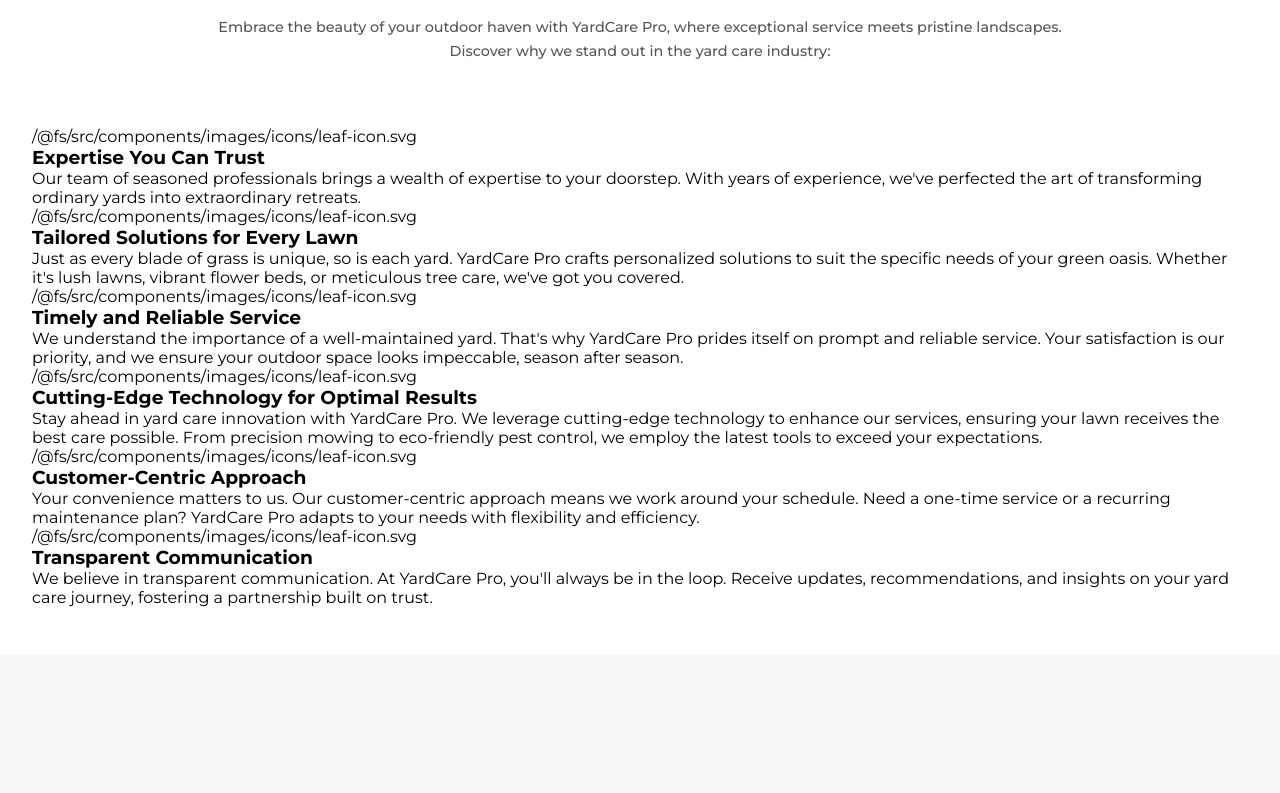
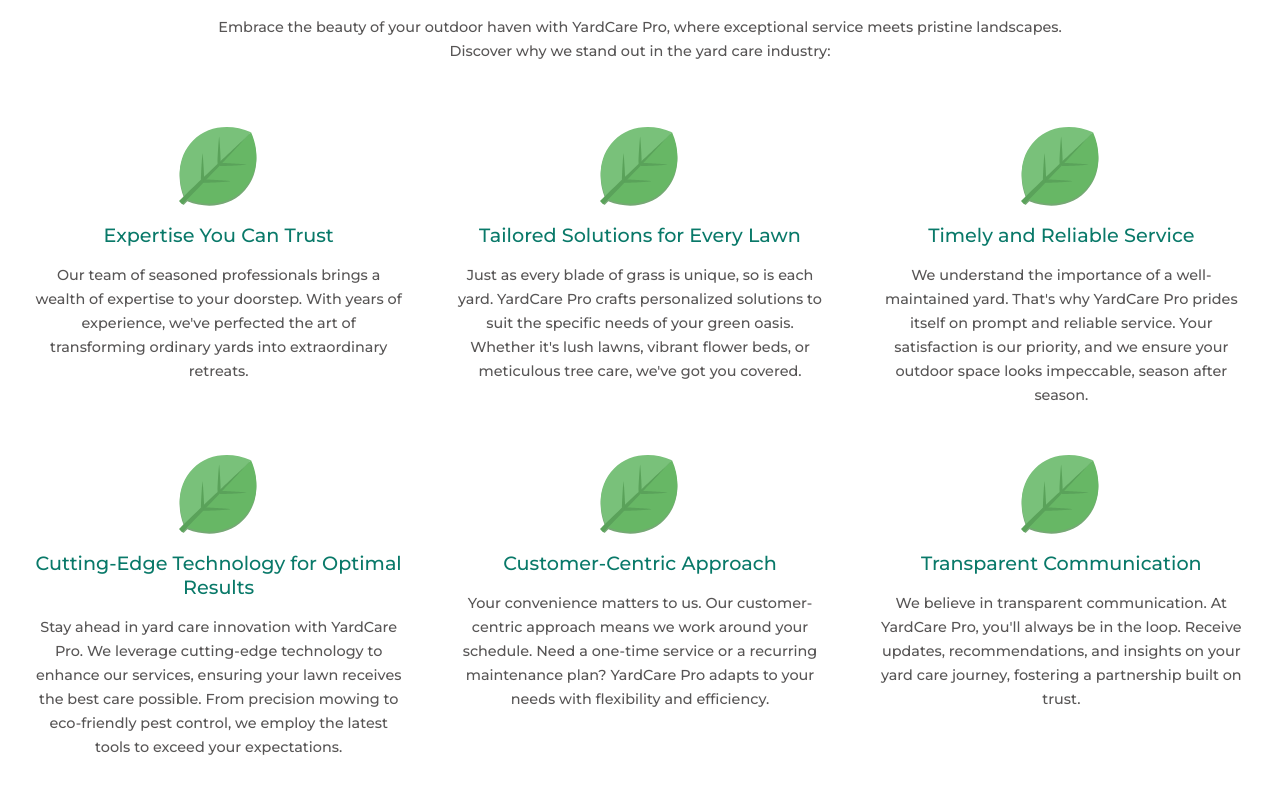
Before and after one commit to Amen-Musingarimi/yard-care, a React (Create React App) app: page / in a window 1280 px wide. Shown: the part 847-1640 px from the top of the page. Before the commit the page ends 1502 px from the top, so only its background shows below. Built offline with nearby package versions, Linux system fonts and the light colour scheme.

Commit message:
Style the why us reasons

```diff
--- a/src/components/pages/HomeSections/WhyUs.jsx
+++ b/src/components/pages/HomeSections/WhyUs.jsx
@@ -18,11 +18,9 @@
       <div className="reasons-container">
         {whyUsReasons.map((reason, index) => (
           <div key={index} className="reason">
-            <div className="icon">{reason.icon}</div>
-            <div className="reason-content">
-              <h3 className="reason-heading">{reason.heading}</h3>
-              <p className="reason-text">{reason.text}</p>
-            </div>
+            <img src={reason.icon} alt="ReasonIcon" className="reason-icon" />
+            <h4 className="reason-heading">{reason.heading}</h4>
+            <p className="reason-text">{reason.text}</p>
           </div>
         ))}
       </div>
--- a/src/components/styles/WhyUs.css
+++ b/src/components/styles/WhyUs.css
@@ -29,3 +29,36 @@
   font-weight: 500;
   line-height: 1.5rem;
 }
+
+.reasons-container {
+  display: grid;
+  grid-template-columns: repeat(3, 1fr);
+  gap: 3rem;
+}
+
+.reason {
+  display: flex;
+  flex-direction: column;
+  justify-content: flex-start;
+  align-items: center;
+  gap: 1rem;
+  text-align: center;
+}
+
+.reason-icon {
+  height: 5rem;
+  width: 5rem;
+}
+
+.reason-heading {
+  font-size: 1.2rem;
+  font-weight: 500;
+  color: #097969;
+}
+
+.reason-text {
+  color: #575555;
+  font-size: 0.9rem;
+  font-weight: 500;
+  line-height: 1.5rem;
+}
```
